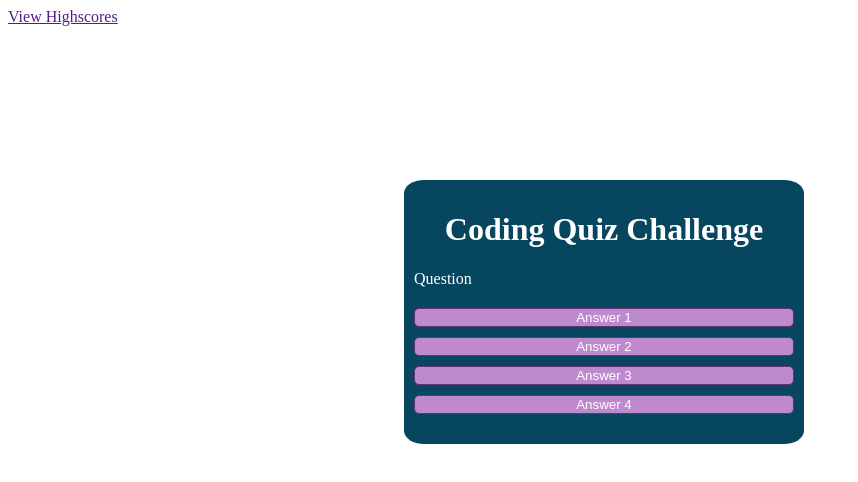
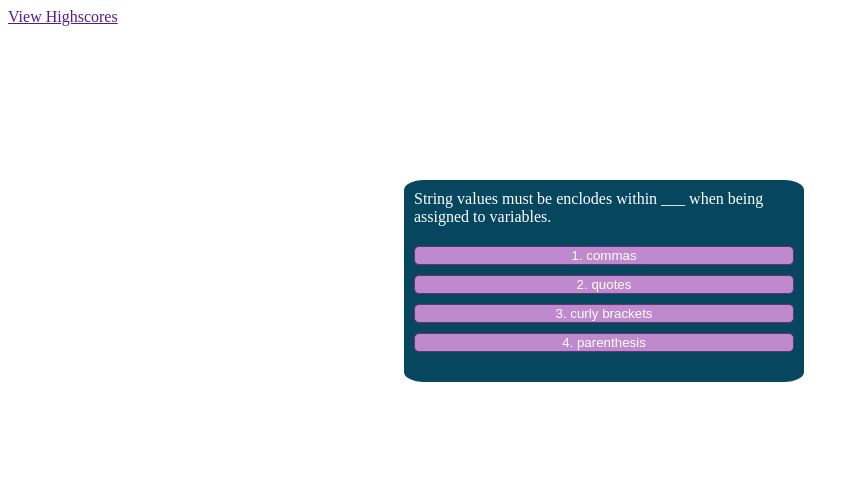
Before and after one commit to MuchMuchierCoding/Code-Quiz-Score-Storage, a plain HTML site: page index.html in a window 1280 px wide. Both pictures are taken after a click on the button "Start Quiz". Shown: the whole page, without its empty margins (0-858 px from the left). Drawn offline with Linux system fonts and the light colour scheme.

Commit message:
Need to get questions to populate and accuracy announcement

```diff
--- a/assets/script.js
+++ b/assets/script.js
@@ -1,59 +1,120 @@
-// Declared variables
-var highScore = document.querySelector("#highScore");
-/*var clear = document.querySelector("#clear");
-var goBack = document.querySelector("#goBack");*/
-var startBtn = document.getElementById('startQuiz');
-var questionContainerEl = document.getElementById('questionContainer');
-var answerOptions = document.getElementById('answers');
-var questionBank = document.getElementById('question');
-var timerCountDown = document.querySelector("#timer");
-var title = document.getElementById('quizTitle');
-var instructions = document.getElementById('quizInstructions');
+var startBtn = document.getElementById('startQuiz')
+/*var nextButton = document.getElementById('next-btn')*/
+var questionContainerEl = document.getElementById('questionContainer')
+var displayedQuestion = document.getElementById('question')
+var answerOptions = document.getElementById('answers')
+var instructions = document.getElementById('quizInstructions')
+var title = document.getElementById('quizTitle')
 var questionOptions, questionBank
-var questionElement = document.getElementById('question');
-var answerButtonsElements = document.getElementById('answers');
 
-startBtn.addEventListener('click', startGame);
+startBtn.addEventListener('click', startGame)
 
+/*nextButton.addEventListener('click', () => {
+  currentQuestionIndex++
+  setNextQuestion()
+})*/
+
+//Initiates game at start button click. hides title and quiz instructions
 function startGame() {
-    console.log('Started')
   startBtn.classList.add('hide')
   instructions.classList.add('hide')
+  title.classList.add('hide')
+  questionOptions = questions.sort(() => Math.random() - .5)
+  questionBank = 0
   questionContainerEl.classList.remove('hide')
   setNextQuestion()
-    title.classList.add('hide')
-    instructions.classList.add('hide')
-    questionOptions = questions.sort(() => Math.random() - .5)
-    questionBank = 0
-    questionSets()
-};
+}
+
 
 function setNextQuestion() {
+  resetState()
   showQuestion(questionOptions[questionBank])
 }
 
 function showQuestion(question) {
-    questionElement.innerText = question.question
+  displayedQuestion.innerText = question.question
+  question.answers.forEach(answer => {
+    const button = document.createElement('button')
+    button.innerText = answer.text
+    button.classList.add('btn')
+    if (answer.correct) {
+      button.dataset.correct = answer.correct
+    }
+    button.addEventListener('click', selectAnswer)
+    answerOptions.appendChild(button)
+  })
 }
 
-function selectAnswer() {
-
+function resetState() {
+  setAccuracy(document.body)
+ /* nextButton.classList.add('hide')*/
+  while (answerOptions.firstChild) {
+    answerOptions.removeChild(answerOptions.firstChild)
+  }
 }
 
-function questionSets() {
-    showQuestion()
+function selectAnswer(e) {
+  const selectedButton = e.target
+  const correct = selectedButton.dataset.correct
+  setAccuracy(document.body, correct)
+  Array.from(answerOptions.children).forEach(button => {
+    setAccuracy(button, button.dataset.correct)
+  })
+  if (questionOptions.length > questionBank + 1) {
+    /*nextButton.classList.remove('hide')*/
+  } else {
+    startBtn.innerText = 'Restart'
+    startBtn.classList.remove('hide')
+  }
 }
 
+//show whether question is correct or incorrect
+function setAccuracy(element, correct) {
+  setAccuracy(element)
+  if (correct) {
+    element.classList.add('correct')
+    return 'Correct!';
+  } else {
+    element.classList.add('wrong')
+    return 'Incorrect!';
+  }
+}
 
+function setAccuracy(element) {
+  element.classList.remove('correct')
+  element.classList.remove('wrong')
+}
 
-var question = [
+// question bank
+const questions = [
   {
-       question: 'What is 2+2?',
+    question: 'String values must be enclodes within ___ when being assigned to variables.',
     answers: [
-        {text: '4', correct: true},
-        {text: '22', correct: false}
+      { text: '1. commas', correct: false },
+      { text: '2. quotes', correct: true },
+      { text: '3. curly brackets', correct: false},
+      { text: '4. parenthesis', correct: false},
     ]
-    }
+  },
+
+  {
+    question: 'Arrays in JavaScript can be used to store ____.',
+    answers: [
+      { text: '1. numbers and strings', correct: false },
+      { text: '2. other arrays', correct: false },
+      { text: '3. booleans', correct: false},
+      { text: '4. all of the above', correct: true }
+    ]
+  },
+  {
+    question: 'A very useful tool used during development and debugging for printing content to the debugger is:',
+    answers: [
+      { text: '1. JavaScript', correct: false },
+      { text: '2. terminal/bash', correct: false },
+      { text: '3. for loops', correct: false },
+      { text: '4. console.log', correct: true }
+    ]
+  },
 ]
 
 /*
```
Also changed, not shown: index.html (+4 -12 lines). Lines whose indentation alone changed are shown as unchanged.
